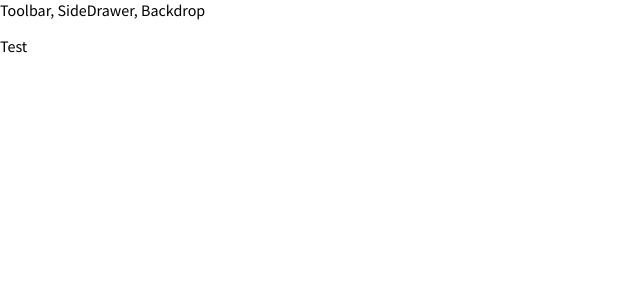
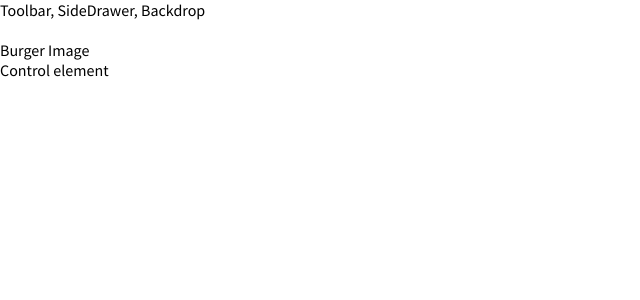
Before and after one commit to Hannah6898/react-builder-project, a React app: page / in a window 1280 px wide. Shown: the top 300 px of the page, without its empty margins (0-640 px from the left). Built offline with nearby package versions, Linux system fonts and the light colour scheme.

Commit message:
Created Burger Builder component

```diff
--- a/src/App.js
+++ b/src/App.js
@@ -1,12 +1,13 @@
 import React, { Component } from "react";
 import Layout from "./components/Layout/Layout";
+import BurgerBuilder from "./containers/BurgerBuilder/BurgerBuilder";
 
 class App extends Component {
   render() {
     return (
       <div>
         <Layout>
-          <p>Test</p>
+          <BurgerBuilder />
         </Layout>
       </div>
     );
--- a/src/components/Layout/Layout.js
+++ b/src/components/Layout/Layout.js
@@ -1,11 +1,12 @@
 import React from "react";
 import Aux from "../../hoc/Aux";
+import classes from "./Layout.module.css";
 
 const Layout = (props) => {
   return (
     <Aux>
       <div>Toolbar, SideDrawer, Backdrop</div>
-      <main>{props.children}</main>
+      <main className={classes.Content}>{props.children}</main>
     </Aux>
   );
 };
--- /dev/null
+++ b/src/components/Layout/Layout.module.css
@@ -0,0 +1,3 @@
+.Content {
+  margin-top: 20px;
+}
--- /dev/null
+++ b/src/containers/BurgerBuilder/BurgerBuilder.js
@@ -0,0 +1,15 @@
+import React, { Component } from "react";
+import Aux from "../../hoc/Aux";
+
+class BurgerBuilder extends Component {
+  render() {
+    return (
+      <Aux>
+        <div>Burger Image</div>
+        <div>Control element</div>
+      </Aux>
+    );
+  }
+}
+
+export default BurgerBuilder;
```
